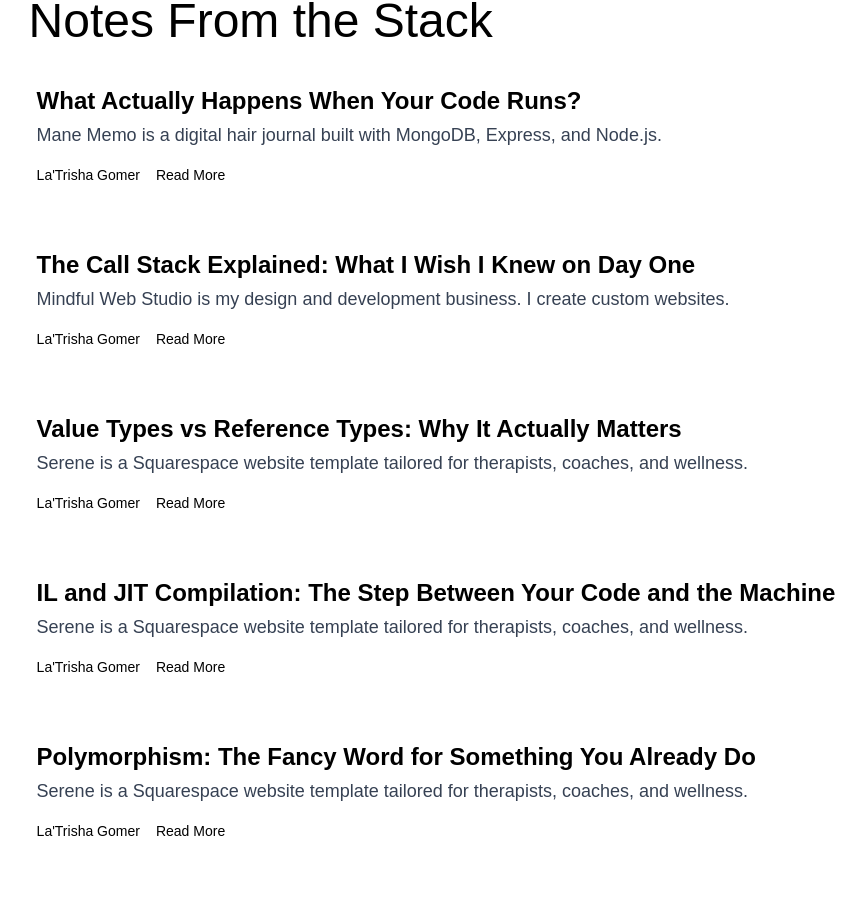
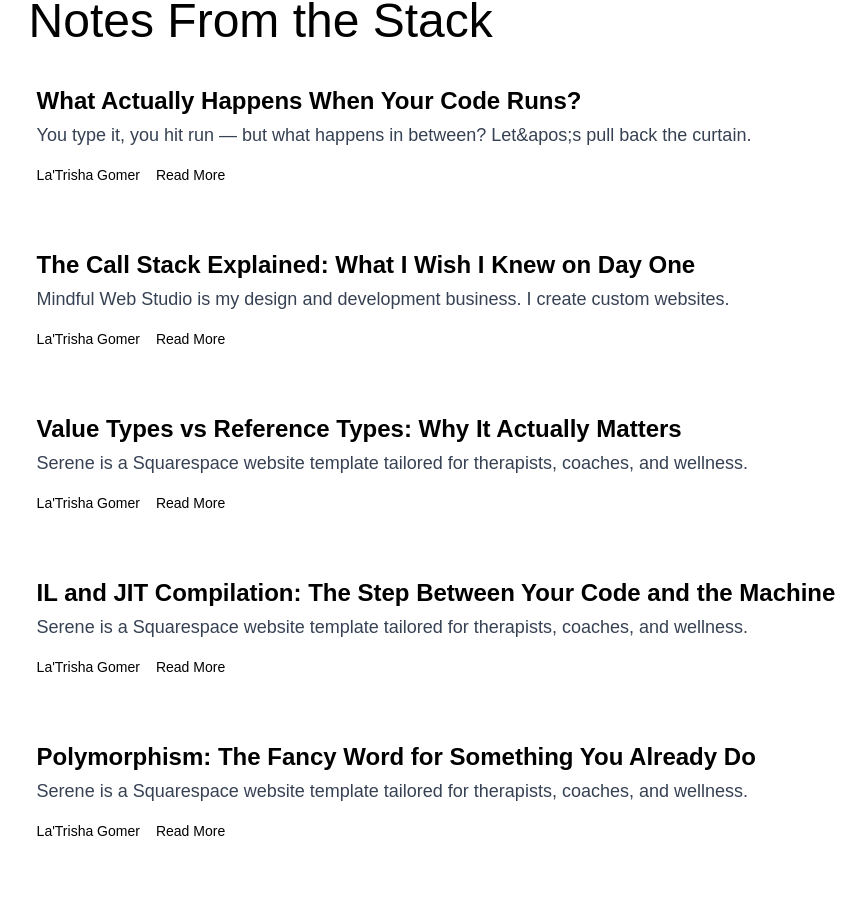
Before and after one commit to LaTrishaGomer/latrisha-gomer, a Next.js app: page / in a window 1280 px wide. Shown: the part 879-1788 px from the top of the page, without its empty margins (125-991 px from the left). Built offline with nearby package versions, Linux system fonts and the light colour scheme; a web font is replaced by a local one.

Commit message:
update placeholder content for first blog post

```diff
--- a/assets/assets.js
+++ b/assets/assets.js
@@ -81,10 +81,10 @@ export const assets = {
 export const workData = [
     {
         title: 'What Actually Happens When Your Code Runs?',
-        description: 'Mane Memo is a digital hair journal built with MongoDB, Express, and Node.js.',
+        description: 'You type it, you hit run — but what happens in between? Let&apos;s pull back the curtain.',
         bgImage: '/work-5.png',
-        github: 'https://github.com/LaTrishaGomer/hair-log-app-project-2',
-        live: 'https://www.mane-memo.com/'
+        github: '#',
+        live: '#'
     },
     {
         title: 'The Call Stack Explained: What I Wish I Knew on Day One',
```
